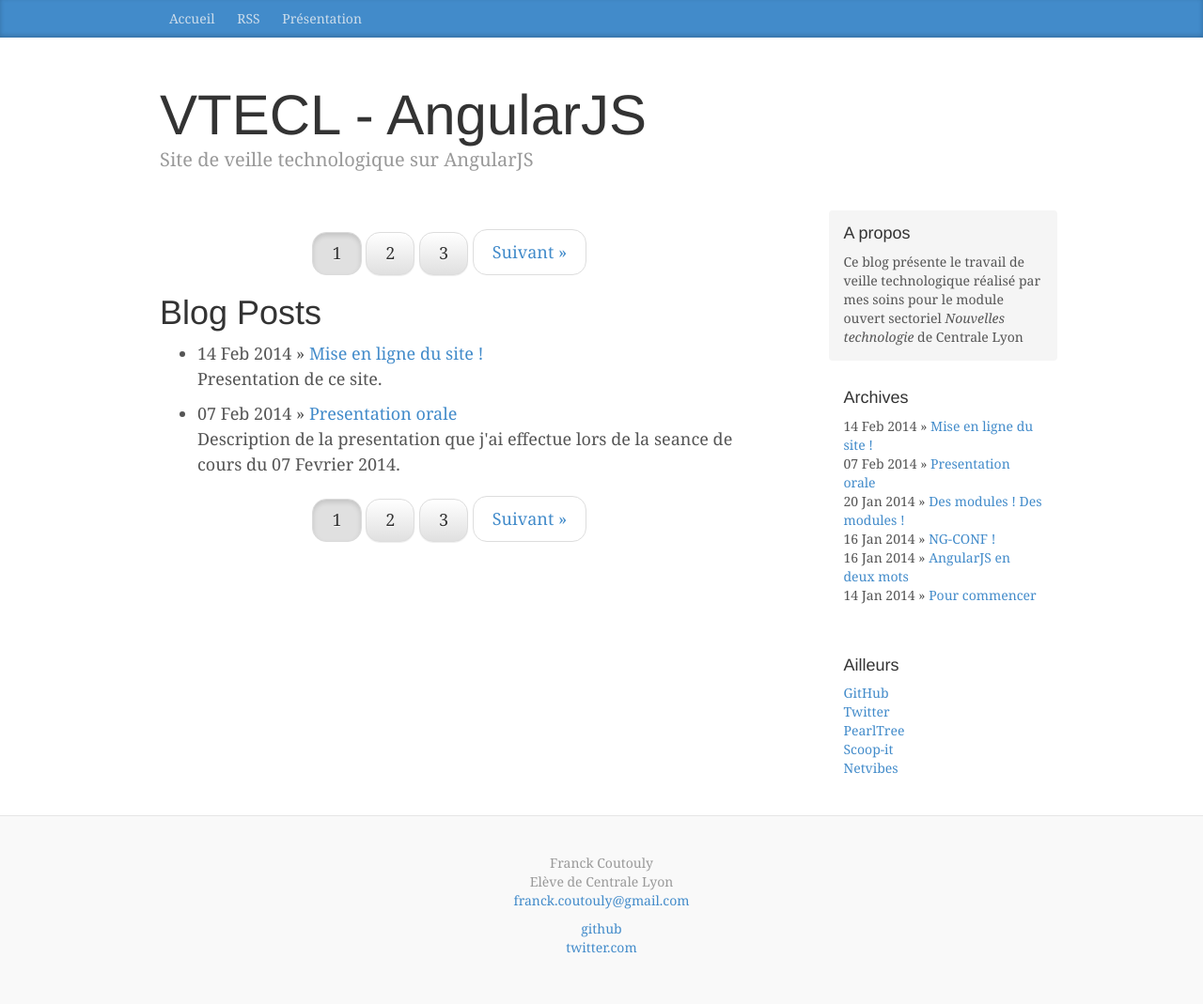
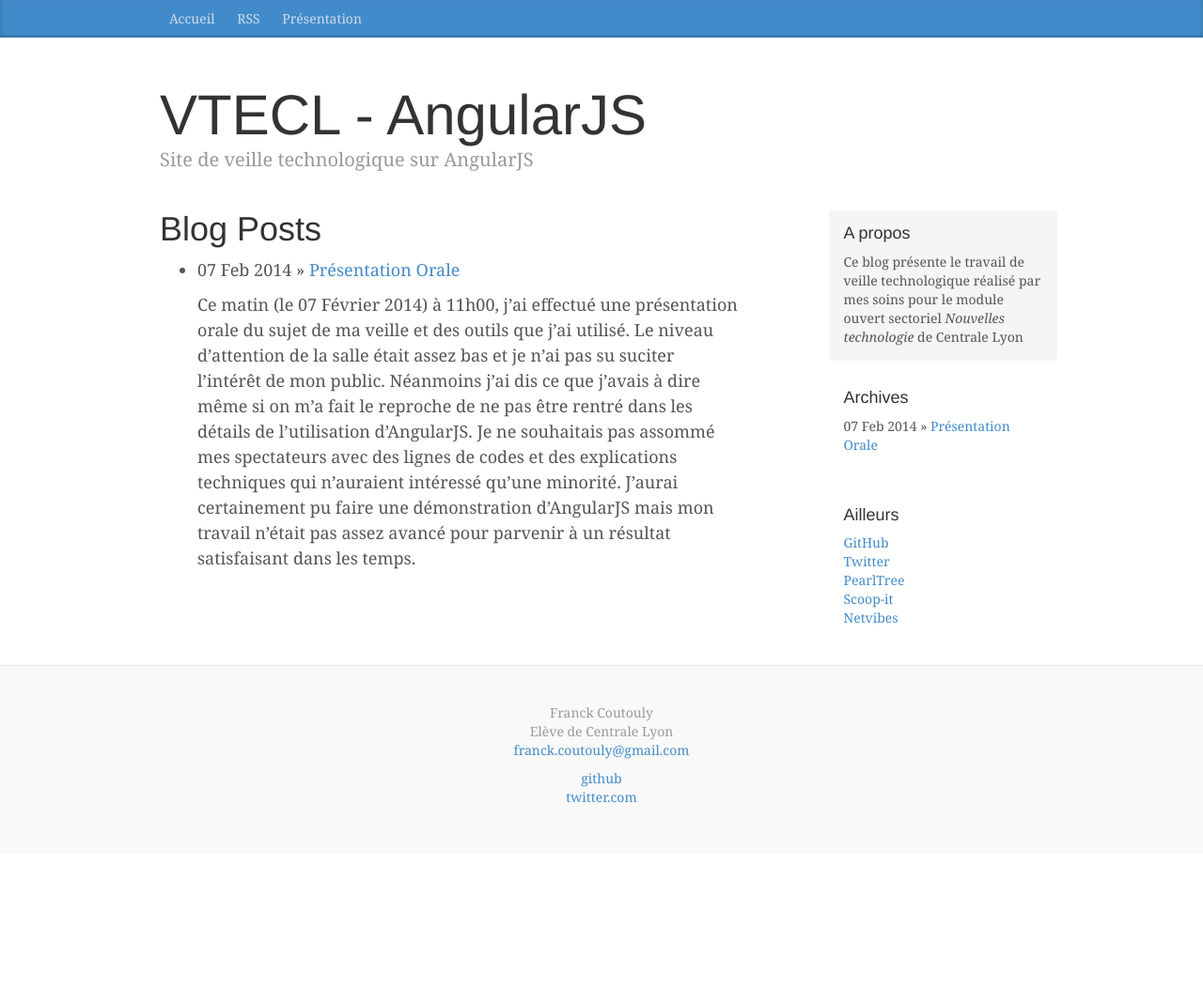
Before and after one commit to Towl/vtecl, a Jekyll site: the page built from index.html, in a window 1280 px wide. Shown: the whole page at 94% size. Built offline with Jekyll 4.4.1, drawn with Linux system fonts in a browser that asks for light colours; nearby versions of some CDN libraries; library files that are not in the unit come from our copies; Markdown is read by kramdown in place of the engine named in the settings; the list of posts is cut into pages by our own code; comment, search, counter and statistics services are not loaded; after the commit the page ends 909 px from its top, so only the background shows below that.

Commit message:
utilisation des drafts

```diff
--- a/_posts/2014-01-14-premier-post.markdown
+++ b/_drafts/2014-01-14-premier-post.markdown
@@ -3,7 +3,6 @@
 title:  "Pour commencer"
 date:   2014-01-14 19:50:28
 categories: jekyll update
-resume: "Premier post de ce blog expliquant ses tenants et aboutissants"
 ---
 
 Ce blog est le résultat de mon travail pour le cours de veille technologique proposé par Centrale Lyon. Le sujet de cette veille est le framework
--- a/_posts/2014-01-16-angular-en-deux-mots.markdown
+++ b/_drafts/2014-01-16-angular-en-deux-mots.markdown
@@ -3,7 +3,6 @@
 title:  "AngularJS en deux mots"
 date:   2014-01-16 19:50:28
 categories: jekyll update
-resume: "Survole de ce qu'est AngularJS et de son interet."
 ---
 
 AngularJS est un [framework][framework] créer par google qui a la vocation de simplifier l'utilisation du javascript pour la création d'application web.
--- a/_posts/2014-01-16-ng-conf.markdown
+++ b/_drafts/2014-01-16-ng-conf.markdown
@@ -3,7 +3,6 @@
 title:  "NG-CONF !"
 date:   2014-01-16 19:50:28
 categories: ng-conf conference
-resume: "Quelques mots pour presenter les deux jours de conferences autour d'AngularJS"
 ---
 
 De ?? le 16 Janvier 2014, jusqu'a ?? le 17 Janvier 2014 l'équipe de développement du framework
--- a/_posts/2014-01-20-modules.markdown
+++ b/_drafts/2014-01-20-modules.markdown
@@ -3,7 +3,6 @@
 title:  "Des modules ! Des modules !"
 date:   2014-01-20 19:50:28
 categories: jekyll update
-resume: "L'utilisation de module pour une conception personnalise."
 ---
 
 Basé sur une conception MVC (ajouté un lien wiki?) le framework AngularJS propose la possibilité aux développeur de créer des modules externe complémentaire
--- a/_posts/2014-02-10-mise-en-ligne.markdown
+++ b/_drafts/2014-02-10-mise-en-ligne.markdown
@@ -3,7 +3,6 @@
 title:  "Mise en ligne du site !"
 date:   2014-02-14 20:51:28
 categories: jekyll update
-resume: "Presentation de ce site."
 ---
 
 Après quelques semaines de travail irrégulier, mon site de veille technologique est suffisement abouti pour être mis en ligne aux yeux de tous.
--- a/_posts/2014-02-07-presentation.markdown
+++ /dev/null
@@ -1,11 +0,0 @@
----
-layout: post
-title:  "Presentation orale"
-date:   2014-02-07 11:10:08
-categories: jekyll
-resume: "Description de la presentation que j'ai effectue lors de la seance de cours du 07 Fevrier 2014."
----
-
-Présentation de la presentation : [lien][presentation]
-
-[presentation]: {{site.baseurl}}/presentation/presentation.html
--- a/index.html
+++ b/index.html
@@ -9,7 +9,7 @@
     {% for post in paginator.posts %}
       <li><span>{{ post.date | date_to_string }}</span> &raquo; <a href="{{ site.baseurl}}{{ post.url }}">{{ post.title }}</a></li>
 		<p>
-		{{post.resume}}
+		{{ post.excerpt }}
 		</p>
 	{% endfor %}
   </ul>
```
Also changed, not shown: _posts/2014-02-07-Présentation-orale.markdown (added, +15 -0 lines).
